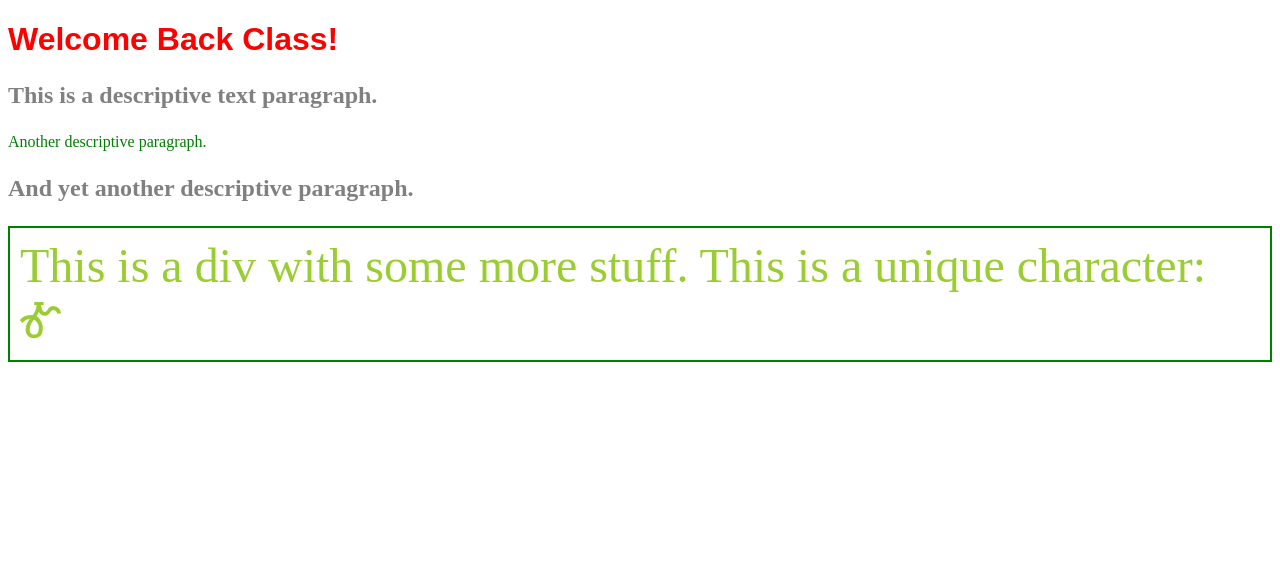
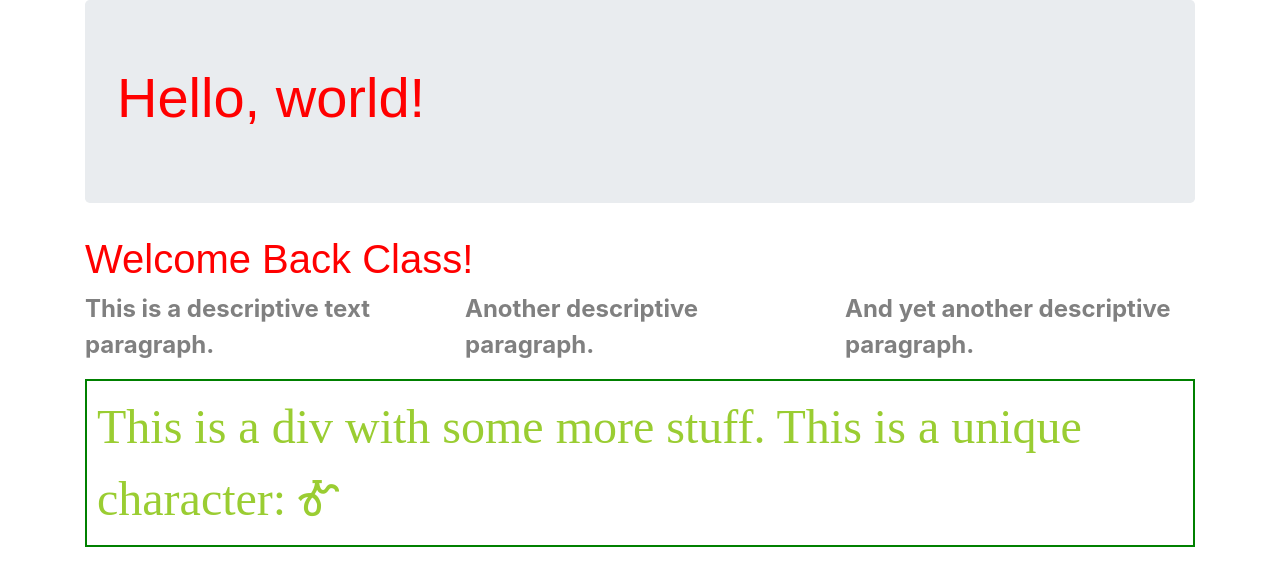
Before and after one commit to ChristineClemens/week2, a plain HTML site: page index.html in a window 1280 px wide. Drawn offline with nearby package versions, Linux system fonts and the light colour scheme; a web font is replaced by a local one.

Commit message:
Added column classes to our paragraph elements.

```diff
--- a/index.html
+++ b/index.html
@@ -5,6 +5,7 @@
     <meta name="viewport" content="width=device-width, initial-scale=1.0">
 
     <link href="https://db.onlinewebfonts.com/c/3f3f1a887702b525cda01f7cd776b241?family=Gadugi" rel="stylesheet" type="text/css"/>
+    <link rel="stylesheet" href="https://stackpath.bootstrapcdn.com/bootstrap/4.5.0/css/bootstrap.min.css" integrity="sha384-9aIt2nRpC12Uk9gS9baDl411NQApFmC26EwAOH8WgZl5MYYxFfc+NcPb1dKGj7Sk" crossorigin="anonymous">
 
     <title>Welcome Back Class!</title>
 
@@ -31,19 +32,30 @@
 </style>
 </head>
 
-<body>
+<body class="container">
+    <div class="jumbotron">
+        <h1 class="display-4">Hello, world!</h1>
+    </div>
     <h1>
         Welcome Back Class!
     </h1>
+    <div class="row">
+        <div class="col">
             <p class="mainParagraph">
                 This is a descriptive text paragraph.
             </p>
-    <p>
+        </div>
+        <div class="col">
+            <p class="mainParagraph">
                 Another descriptive paragraph.
             </p>
+        </div>
+        <div class="col">
             <p class="mainParagraph">
                 And yet another descriptive paragraph.
             </p>
+        </div>
+    </div>
     <div id="alertBox">
         This is a div with some more stuff.
         This is a unique character: &#x13B9;
```
Lines whose indentation alone changed are shown as unchanged.
